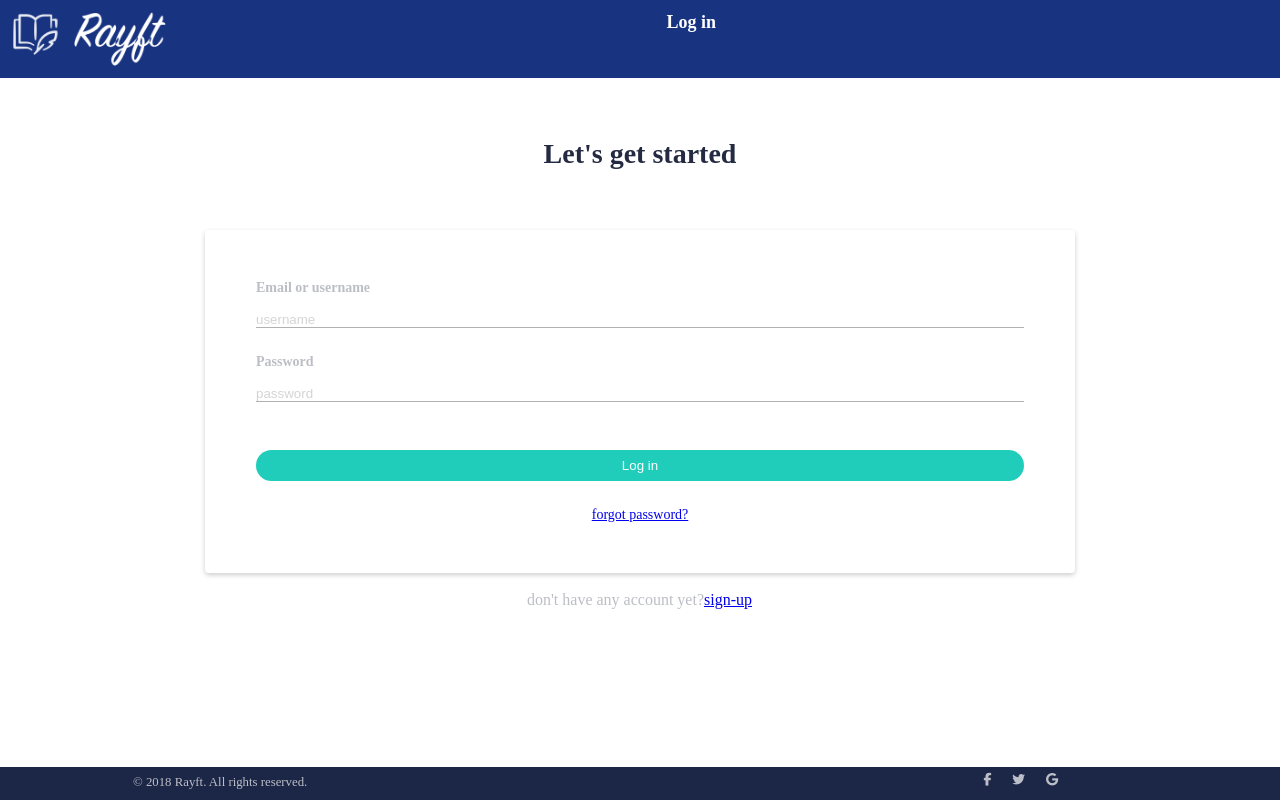
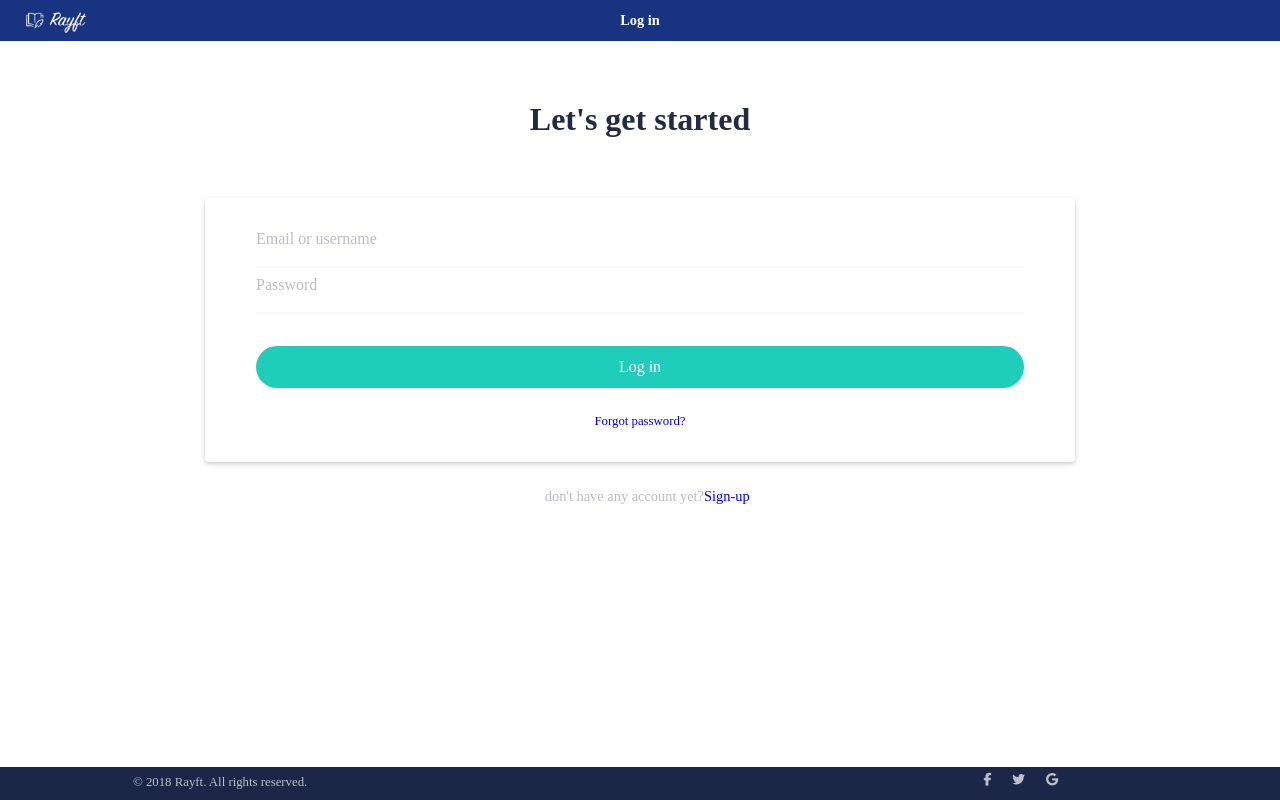
Before and after one commit to meghapanchal44/newtodo, a plain HTML site: page login.html in a window 1280 px wide. Drawn offline with Linux system fonts and the light colour scheme.

Commit message:
Add files via upload

```diff
--- a/login.css
+++ b/login.css
@@ -18,34 +18,37 @@
     margin: 0;
     padding: 0;
 }
+.text-style{
+    font-stretch: normal;
+    font-style: normal;
+    line-height: normal;
+    letter-spacing: normal;
+    text-align: center;
+    font-family: 'Nunito Sans';
+   }
  .head{
      height: 10%;
      width: 100%;
-     /* margin: 0 0 80px;
-     padding: 11px 615.5px 9px 80px; */
      background-color: var(--namjoon);
      display: flex;
  }
  .logo-s{
-     height: 23px;
-     width: 65.9px;
-     margin: 1.5vh 1vw 1.5vh;
+     position: absolute;
+     height: auto;
+     width: auto;
+     max-width: 60px;
+     margin: 1.5vh 1vw 1.5vh 2vw;
  }
  .log{
-     width: 80%;
-     /* margin-right: 3vw; */
+     width: 100%;
      text-align: center;
      color: white;
      margin: 1.5vh 0vw 1.5vh 0vw;
-     font-family: 'Nunito Sans';
-     font-size: 18px;
+     font-size: 0.9em;
      font-weight: 800;
-     font-stretch: normal;
-     font-style: normal;
-     line-height: normal;
-     letter-spacing: normal;
-     text-align: center;
+     /* text-align: center; */
      color: var(--white);
+     /* margin: auto; */
    }
 
    h1{
@@ -55,21 +58,18 @@
        margin-top: 7.5vh;
        margin-bottom: 7.5vh;
        font-family: 'Nunito Sans';
-       font-size: 28px;
+       text-align: center;
+       font-size: 2em;
        font-weight: 800;
-       font-stretch: normal;
-       font-style: normal;
-       line-height: normal;
-       letter-spacing: normal;
-       text-align: center;
        color: var(--dark);
    }
 
+
    .rectangle-s{
-       height: 44.9%;
+       height:30%;
        width: 25%;
        border-radius: 4px;
-       padding: 6vh 4vw;
+       padding: 4vh 4vw;
        margin: auto;
        box-shadow: 0 2px 5px 0 rgba(0, 0, 0, 0.2);
        background-color: var(--white);
@@ -78,58 +78,55 @@
        width: 100%;
        height:10%;
        padding-top: 1vh;
+       padding-bottom: 1vh;
        opacity: 0.3;
-       font-family:'Nunito Sans';
-       font-size: 14px;
-       font-weight: bold;
-       font-stretch: normal;
-       font-style: normal;
-       line-height: normal;
-       letter-spacing: normal;
+       font-size: 1em;
        color: var(--dark);
    }
    input[type=text]{
        width: 100%;
        height:10%;
-       box-sizing: border-box;
        border: none;
-       border-bottom: 1px solid black;
-       padding-top: 2vh;
-       margin-bottom: 3vh;
-       opacity: 0.3;
+       outline: none;
+       /* opacity: 0.06; */
+       border-bottom: 2px solid #f7f8fa;
+       margin-bottom: 1vh;
+
+   }
+   input[type=text]:hover{
+    border-bottom: 2px solid rgb(0,204,255);
    }
    .pass_label{
        width: 100%;
        height:10%;
        padding-top: 1vh;
        opacity: 0.3;
-       font-family:'Nunito Sans';
-       font-size: 14px;
-       font-weight: bold;
-       font-stretch: normal;
-       font-style: normal;
-       line-height: normal;
-       letter-spacing: normal;
+       font-size: 1em;
        color: var(--dark);
    }
    input[type=password]{
        width: 100%;
        height:10%;
-       box-sizing: border-box;
+       /* box-sizing: border-box; */
        border: none;
-       border-bottom: 1px solid black;
-       padding-top: 2vh;
-       margin-bottom: 3vh;
-       opacity: 0.3;
+       outline:none;
+       /* opacity: 0.06; */
+       border-bottom: 2px solid #f7f8fa;
+       margin-bottom: 1vh;
+
+   }
+   input[type=password]:hover{
+    border-bottom: 2px solid rgb(0,204,255);
    }
    .loginbtn{
        width: 100%;
-       height: 25%;
+       height: 30%;
        border: none;
        background-color: var(--tealish);
        border-radius: 22.5px;
        color: white;
-       padding: 1vh 1vw;
+       font-size: 1em;
+       padding: 1.5vh 1vw;
        margin-top: 3vh;
        margin-bottom: 3vh;
    }
@@ -137,33 +134,27 @@
        width: 100%;
        height:10%;
        padding-top: 1vh 1vw;
-       font-family: 'Nunito Sans';
-       font-size: 14px;
-       font-weight: normal;
-       font-stretch: normal;
-       font-style: normal;
        line-height: 1.43;
-       letter-spacing: normal;
-       text-align: center;
+       font-size: 0.8em;
        color: #51a8d1;
        border-bottom: none;
    }
    .sign-up{
        display: flex;
-       justify-content: center;
+
    }
    .dont{
        width:55%;
        height: 2.8;
-       margin-top: 2vh;
+       margin-top: 3vh;
        /* margin-left: 8vw; */
        opacity: 0.3;
+       line-height: 1.43;
+        font-size: 0.9em;
        font-family: 'NunitoSans';
-       font-size: 16px;
        font-weight: normal;
        font-stretch: normal;
        font-style: normal;
-       line-height: 1.43;
        letter-spacing: normal;
        color: var(--dark);
        text-align: right;
@@ -171,15 +162,10 @@
    .link{
     width:45%;
     height: 2.8;
-    margin-top: 2vh;
-    font-family: 'NunitoSans';
-    font-size: 16px;
-    font-weight: normal;
-    font-stretch: normal;
-    font-style: normal;
+    margin-top: 3vh;
+    font-size: 0.9em;
     line-height: 1.43;
-    letter-spacing: normal;
-
+    text-align: left;
    }
    footer{
     position: fixed;
@@ -193,6 +179,9 @@
     box-sizing: border-box;
     text-align: left;
 
+}
+a{
+    text-decoration: none;
 }
    .footer{
 
@@ -231,7 +220,7 @@
         margin-left: 23vw;
     } */
     .rectangle-s{
-        width: 60%
+        width: 38%
     }
     .dont{
         width:56%;
@@ -241,9 +230,7 @@
     }
 }
 @media screen and (max-width: 500px) {
-    h1{
-        font-size: 18px;
-    }
+
     .dont{
         width:65%;
     }
@@ -256,11 +243,9 @@
         width: 60%
     }
     .logo-s{
-        height: 3.5%;
-        width: 12%;
-        margin: 1.5vh 1vw 1.5vh;
+        height: auto;
+        width: auto;
+        margin: 1.5vh 1vw 1.5vh 2vw;
     }
-    h1{
-        font-size: 28px;
-    }
+
 }
--- a/login.html
+++ b/login.html
@@ -11,33 +11,33 @@
     <title>Document</title>
 </head>
 <body>
-    <header class="head">
+    <div class="head">
         <img src="logo.png" class="logo-s">
-        <span class="log">Log in</span>
-    </header>
+        <span class="log text-style">Log in</span>
+    </div>
 
 
     <h1>Let's get started</h1>
         <div class="container">
             <div class="rectangle-s">
                 <div class="input">
-                    <label class="input_label">
+                    <label class="text-style input_label">
                     Email or username
                     </label>
-                    <input type="text" placeholder="username" pattern=".+@globex\.com" size="30" required>
+                    <input class="text-style" type="text" pattern=".+@globex\.com" size="30" required>
                 </div>
-                <label class="pass_label">Password</label>
-                <input type="password" placeholder="password" pattern="(?=.*\d)(?=.*[a-z])(?=.*[A-Z]).{8,}" title="Must contain at least one number and one uppercase and lowercase letter, and at least 8 or more characters" required>
+                <label class="text-style pass_label">Password</label>
+                <input class="text-style" type="password" pattern="(?=.*\d)(?=.*[a-z])(?=.*[A-Z]).{8,}" title="Must contain at least one number and one uppercase and lowercase letter, and at least 8 or more characters" required>
                 <a href="reading-preference.html">
-                <button class="loginbtn">Log in</button>
+                <button class="loginbtn text-style">Log in</button>
                 </a>
-                <div class="forgot_label">
-                    <a href="forgot.html"> forgot password?</a>
+                <div class="forgot_label text-style">
+                    <a href="forgot.html"> Forgot password?</a>
                 </div>
             </div>
         <div class="sign-up">
             <p class="dont">don't have any account yet?</p>
-            <a href="sign-up.html" class="link">sign-up</a>
+            <a href="sign-up.html" class="link text-style">Sign-up</a>
         </div>
     </div>
 
```
